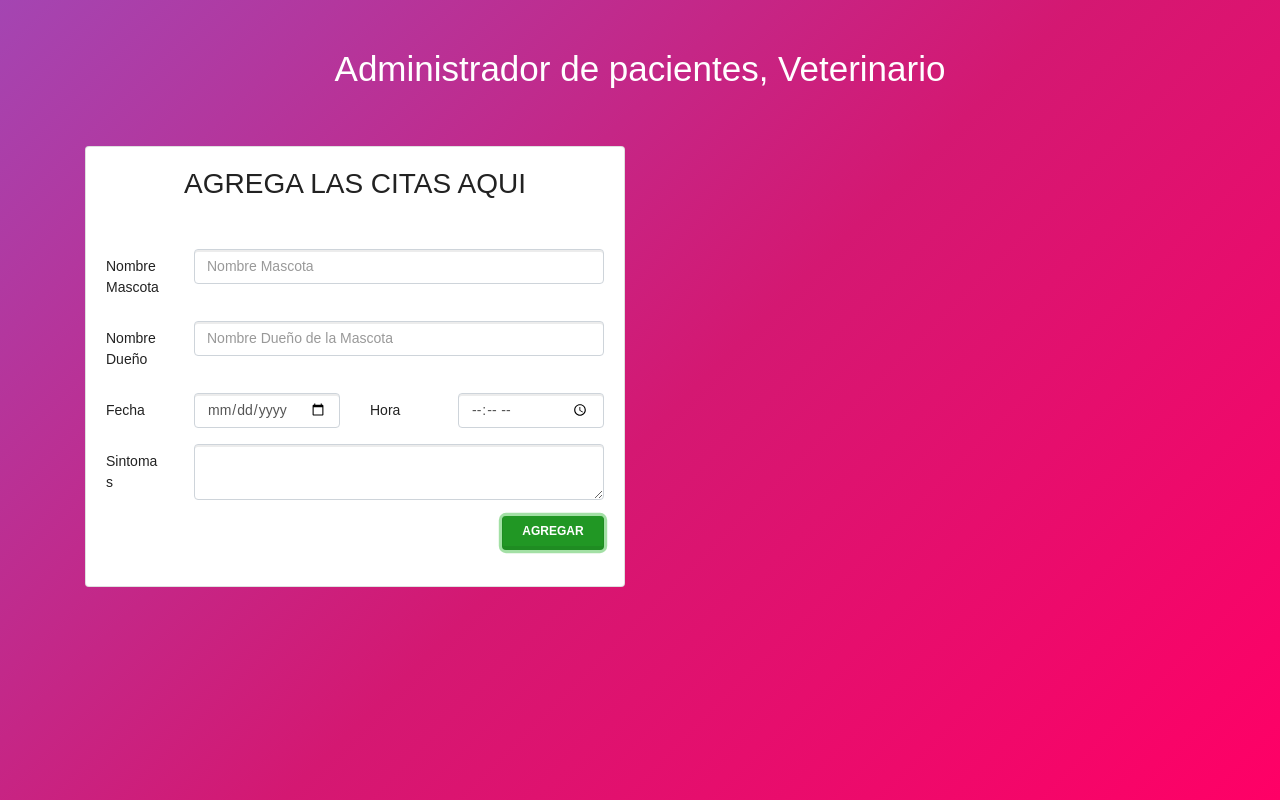
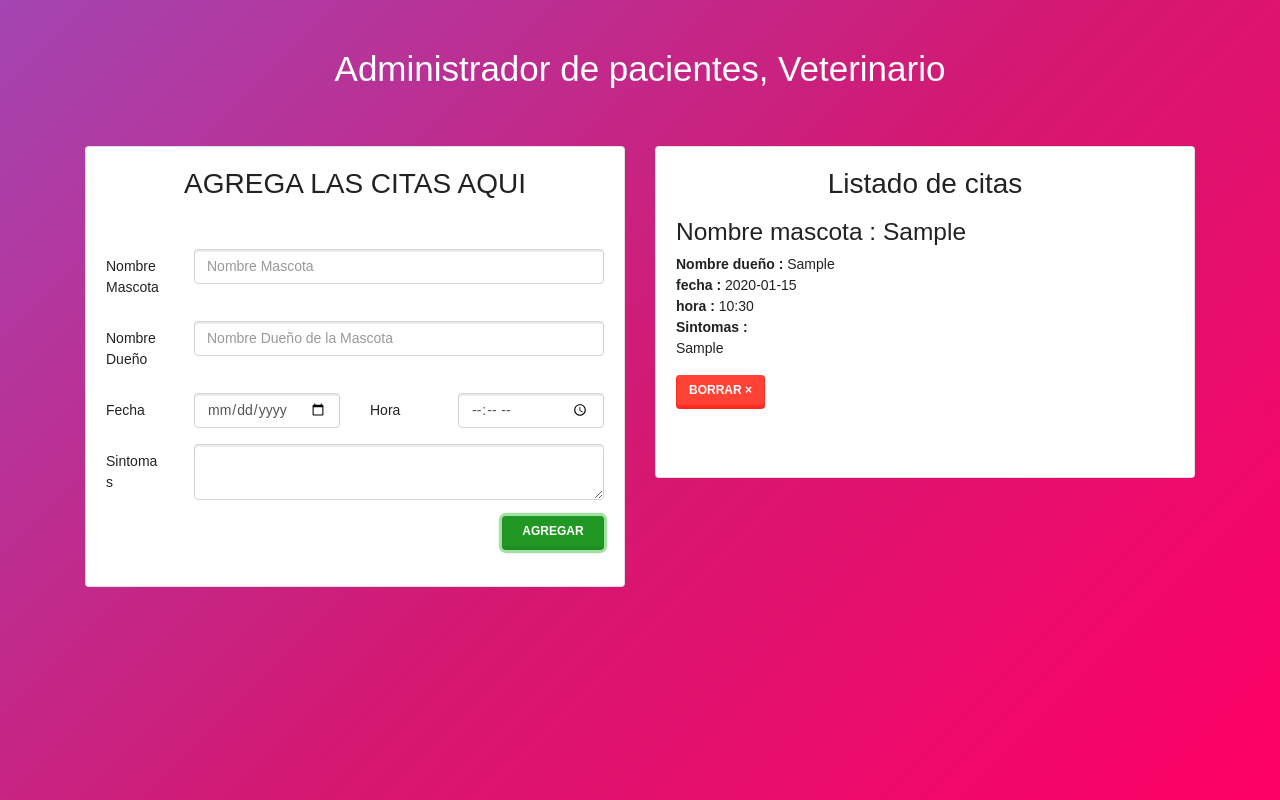
Before and after one commit to sg1jasper/ProyectosReact, a React (Create React App) app in the folder veterinaria/: page / in a window 1280 px wide. Both pictures are taken after typing "Sample", "Sample", "2020-01-15", "10:30", "Sample" into the empty fields and a click on the button "AGREGAR". Built offline with nearby package versions, Linux system fonts and the light colour scheme.

Commit message:
Creado area de citas y posibilidad de borrar las citas

```diff
--- a/veterinaria/src/App.js
+++ b/veterinaria/src/App.js
@@ -2,6 +2,7 @@ import React, { Component } from 'react'
 
 import Header from './componentes/Header'
 import AgregarCita from './componentes/AgregarCita'
+import ListaCitas from './componentes/ListaCitas'
 
 
 class App extends Component {
@@ -21,6 +22,21 @@ class App extends Component {
     });
   }
 
+  borrarCita = (id) =>{
+
+    //Obtener copia del State
+    const citasActuales = [...this.state.citas];
+
+    //borrar el elemento
+    const citas = citasActuales.filter((cita)=> cita.id !== id ) ;
+
+    //actualizar state
+    this.setState({
+      citas
+    });
+
+  }
+
   render() {
     return (
         <div className="container">
@@ -33,6 +49,13 @@ class App extends Component {
                 crearCita = {this.crearCita}
               />
             </div>
+
+            <div className="col-md-6">
+                <ListaCitas
+                  citas = {this.state.citas}
+                  borrarCita={this.borrarCita}
+                />
+            </div>
           </div>
         </div>
      );
--- /dev/null
+++ b/veterinaria/src/componentes/Cita.js
@@ -0,0 +1,33 @@
+import React, { Component } from 'react';
+
+class Cita extends Component {
+
+    borrarCita= (e)=>{
+
+
+        this.props.borrarCita(this.props.info.id);
+    }
+
+    render() {
+        const {fecha , hora , nombreDueno , nombreMascota , sintomas } = this.props.info;
+
+        return (
+            <div  className="media mt-3">
+                <div className="media-body">
+                    <h3 className="mt-0"> Nombre mascota : {nombreMascota} </h3>
+                    <p className="card-text"><span>Nombre dueño : </span>{nombreDueno}</p>
+                    <p className="card-text"><span>fecha :  </span>{fecha}</p>
+                    <p className="card-text"><span>hora :  </span>{hora}</p>
+                    <p className="card-text"><span>Sintomas : </span></p>
+                    <p className="card-text"> {sintomas}</p>
+
+                    <button onClick={this.borrarCita}  className="btn btn-danger">BORRAR &times;</button>
+
+                </div>
+            </div>
+
+         );
+    }
+}
+
+export default Cita;
--- /dev/null
+++ b/veterinaria/src/componentes/ListaCitas.js
@@ -0,0 +1,42 @@
+import React, { Component } from 'react';
+
+import Cita from './Cita';
+
+class ListaCitas extends Component {
+
+
+    render() {
+        const citas = this.props.citas;
+
+        //Validacion si hay citas
+        const mensaje = Object.keys(citas).length ? 'Listado de citas ' : 'No hay citas programadas';
+
+
+
+
+        return (
+            <div className="card mt-5">
+                <div className="card-body">
+                    <div className="listaCitas">
+                        <h2 className="card-title text-center"> {mensaje}</h2>
+
+                            <div className="lista-citas">
+                                {Object.keys(this.props.citas).map((cita)=>(
+                                    <Cita
+                                        key= {cita}
+                                        info={this.props.citas[cita]}
+                                        borrarCita={this.props.borrarCita}
+
+                                    />
+
+                                ))}
+                            </div>
+
+                    </div>
+                </div>
+            </div>
+         );
+    }
+}
+
+export default ListaCitas;
```
